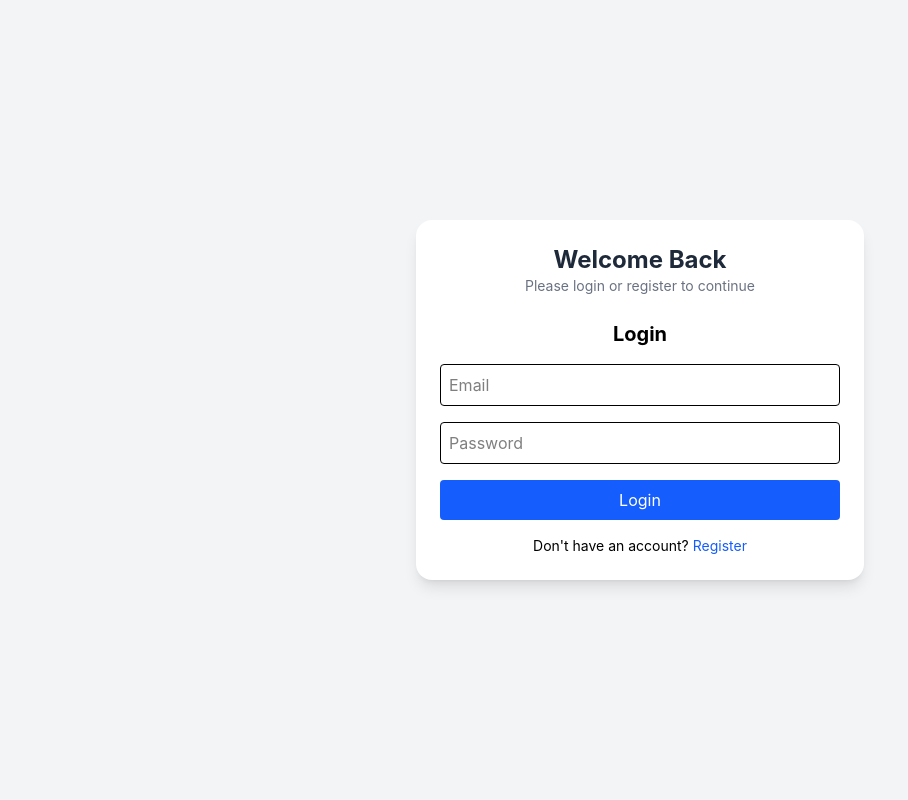
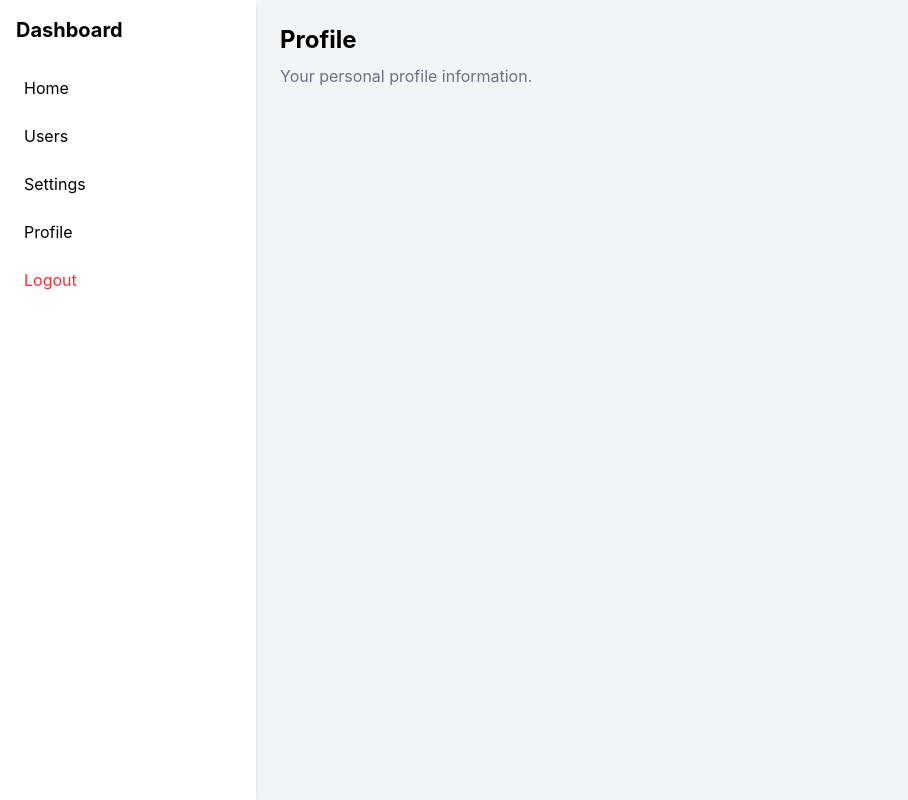
Before and after one commit to mohamadjamal2005/web1midterm, a React (Vite) app: page /dashboard/profile in a window 1280 px wide. Before the commit this address led to /login. Shown: the whole page, without its empty margins (0-908 px from the left). Built offline with nearby package versions, Linux system fonts and the light colour scheme.

Commit message:
file updated

```diff
--- a/src/App.tsx
+++ b/src/App.tsx
@@ -1,10 +1,14 @@
 import { BrowserRouter, Routes, Route, Navigate } from "react-router-dom";
+
 import AuthLayout from "./layouts/AuthLayout";
 import MainLayout from "./layouts/MainLayout";
 
 import Login from "./pages/Login";
 import Register from "./pages/Register";
 import Dashboard from "./pages/Dashboard";
+import Users from "./pages/Users";
+import Settings from "./pages/Settings";
+import Profile from "./pages/Profile";
 
 function App() {
   return (
@@ -18,9 +22,12 @@ function App() {
           <Route path="register" element={<Register />} />
         </Route>
 
-        {/* MAIN APP */}
+        {/* DASHBOARD */}
         <Route path="/dashboard" element={<MainLayout />}>
           <Route index element={<Dashboard />} />
+          <Route path="users" element={<Users />} />
+          <Route path="settings" element={<Settings />} />
+          <Route path="profile" element={<Profile />} />
         </Route>
 
         {/* fallback */}
--- a/src/layouts/MainLayout.tsx
+++ b/src/layouts/MainLayout.tsx
@@ -4,7 +4,6 @@ const MainLayout = () => {
   const navigate = useNavigate();
 
   const handleLogout = () => {
-    // later: clear auth token
     navigate("/login");
   };
 
@@ -16,23 +15,46 @@ const MainLayout = () => {
         <h2 className="text-xl font-bold mb-6">Dashboard</h2>
 
         <nav className="space-y-2">
+
           <button
             onClick={() => navigate("/dashboard")}
-            className="block w-full text-left p-2 hover:bg-gray-100 rounded"
+            className="w-full text-left p-2 hover:bg-gray-100 rounded"
           >
             Home
           </button>
 
           <button
+            onClick={() => navigate("/dashboard/users")}
+            className="w-full text-left p-2 hover:bg-gray-100 rounded"
+          >
+            Users
+          </button>
+
+          <button
+            onClick={() => navigate("/dashboard/settings")}
+            className="w-full text-left p-2 hover:bg-gray-100 rounded"
+          >
+            Settings
+          </button>
+
+          <button
+            onClick={() => navigate("/dashboard/profile")}
+            className="w-full text-left p-2 hover:bg-gray-100 rounded"
+          >
+            Profile
+          </button>
+
+          <button
             onClick={handleLogout}
-            className="block w-full text-left p-2 text-red-500 hover:bg-red-50 rounded"
+            className="w-full text-left p-2 text-red-500 hover:bg-red-50 rounded"
           >
             Logout
           </button>
+
         </nav>
       </aside>
 
-      {/* Main Content */}
+      {/* Content */}
       <main className="flex-1 p-6">
         <Outlet />
       </main>
--- /dev/null
+++ b/src/pages/Profile.tsx
@@ -0,0 +1,12 @@
+const Profile = () => {
+  return (
+    <div>
+      <h1 className="text-2xl font-bold">Profile</h1>
+      <p className="text-gray-500 mt-2">
+        Your personal profile information.
+      </p>
+    </div>
+  );
+};
+
+export default Profile;
--- /dev/null
+++ b/src/pages/Settings.tsx
@@ -0,0 +1,12 @@
+const Settings = () => {
+  return (
+    <div>
+      <h1 className="text-2xl font-bold">Settings</h1>
+      <p className="text-gray-500 mt-2">
+        Application settings page.
+      </p>
+    </div>
+  );
+};
+
+export default Settings;
--- /dev/null
+++ b/src/pages/Users.tsx
@@ -0,0 +1,12 @@
+const Users = () => {
+  return (
+    <div>
+      <h1 className="text-2xl font-bold">Users</h1>
+      <p className="text-gray-500 mt-2">
+        Manage all users here.
+      </p>
+    </div>
+  );
+};
+
+export default Users;
```
